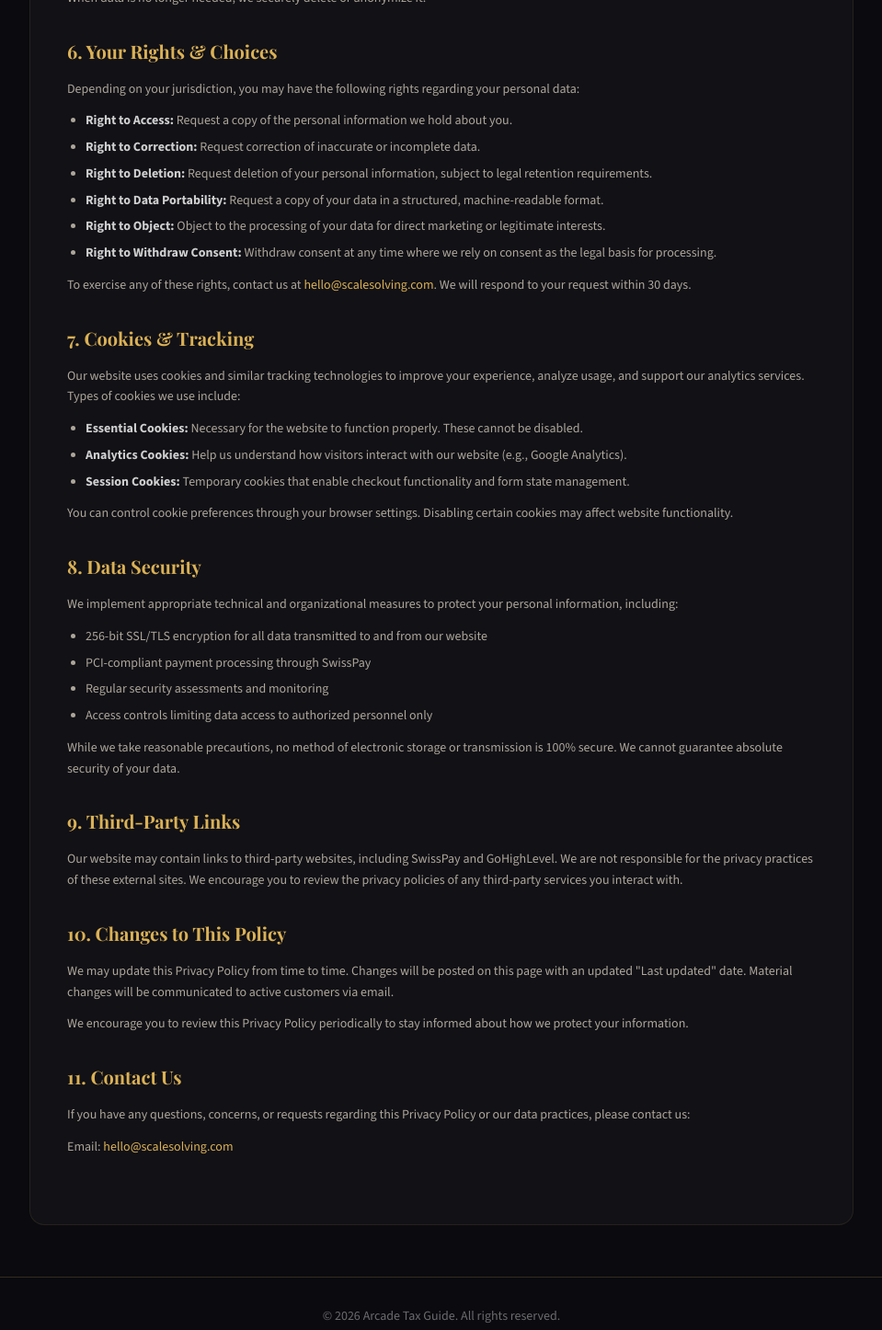
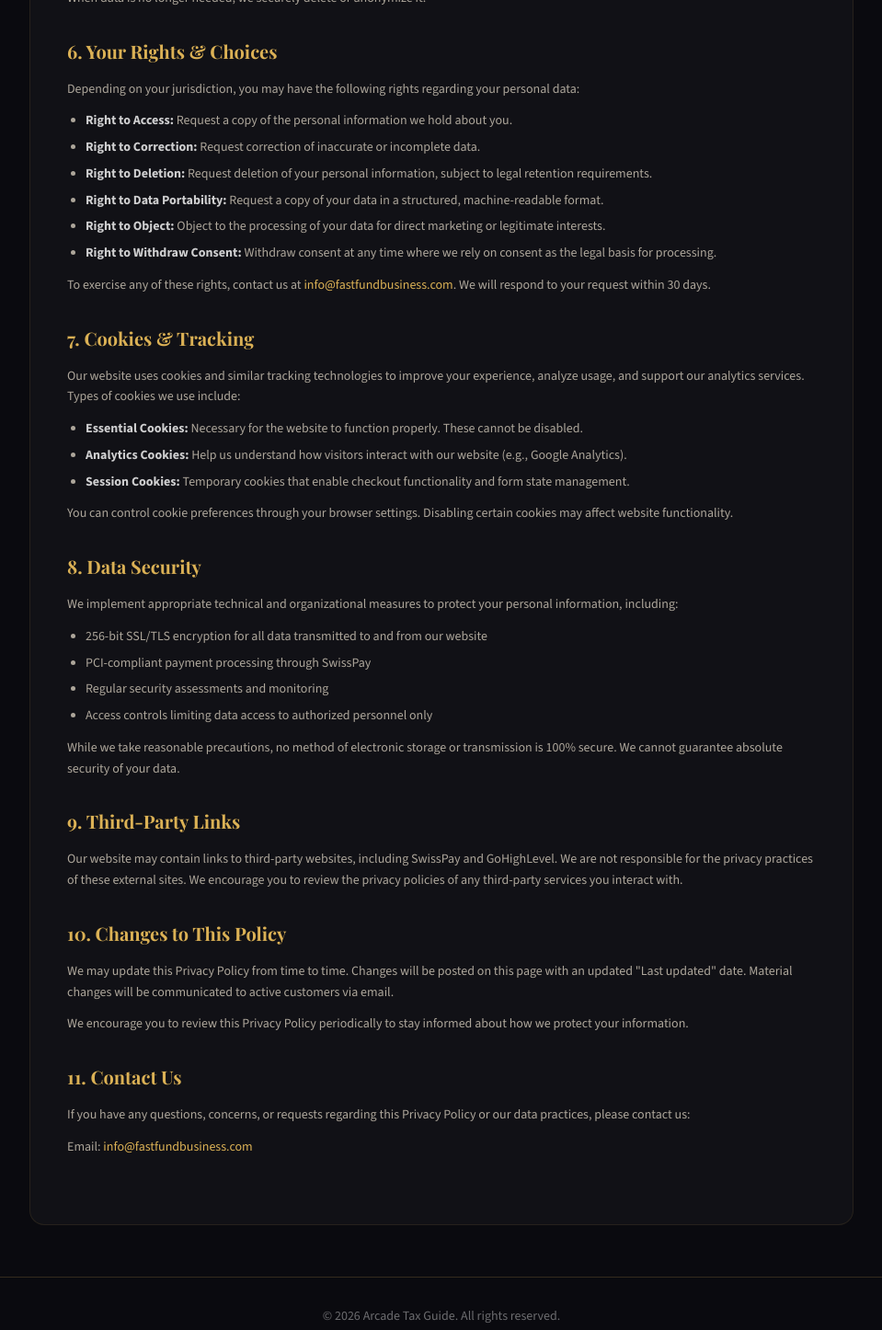
Before and after one commit to kennysabangan/arcade-tax-guide, a React (Vite) app: page /privacy-policy in a window 1280 px wide. Shown: the part 1941-3387 px from the top of the page at 92% size, without its empty margins (160-1119 px from the left). Built offline with nearby package versions, Linux system fonts and the light colour scheme; what @react-pdf/renderer would draw is missing.

Commit message:
update legal page contact email to info@fastfundbusiness.com

```diff
--- a/src/pages/PrivacyPage.jsx
+++ b/src/pages/PrivacyPage.jsx
@@ -201,7 +201,7 @@ export default function PrivacyPage() {
               </ul>
               <p className="mt-3">
                 To exercise any of these rights, contact us at{' '}
-                <a href="mailto:hello@scalesolving.com" className="text-[#dbb155] hover:underline">hello@scalesolving.com</a>.
+                <a href="mailto:info@fastfundbusiness.com" className="text-[#dbb155] hover:underline">info@fastfundbusiness.com</a>.
                 We will respond to your request within 30 days.
               </p>
             </Section>
@@ -274,7 +274,7 @@ export default function PrivacyPage() {
               </p>
               <p className="mt-2">
                 Email:{' '}
-                <a href="mailto:hello@scalesolving.com" className="text-[#dbb155] hover:underline">hello@scalesolving.com</a>
+                <a href="mailto:info@fastfundbusiness.com" className="text-[#dbb155] hover:underline">info@fastfundbusiness.com</a>
               </p>
             </Section>
           </div>
--- a/src/pages/TermsPage.jsx
+++ b/src/pages/TermsPage.jsx
@@ -147,7 +147,7 @@ export default function TermsPage() {
               </ul>
               <p className="mt-3">
                 To request a cancellation within the eligible window, contact us at{' '}
-                <a href="mailto:hello@scalesolving.com" className="text-[#dbb155] hover:underline">hello@scalesolving.com</a>.
+                <a href="mailto:info@fastfundbusiness.com" className="text-[#dbb155] hover:underline">info@fastfundbusiness.com</a>.
                 Refund requests must be submitted in writing via email.
               </p>
             </Section>
@@ -226,7 +226,7 @@ export default function TermsPage() {
               </p>
               <p className="mt-2">
                 Email:{' '}
-                <a href="mailto:hello@scalesolving.com" className="text-[#dbb155] hover:underline">hello@scalesolving.com</a>
+                <a href="mailto:info@fastfundbusiness.com" className="text-[#dbb155] hover:underline">info@fastfundbusiness.com</a>
               </p>
             </Section>
           </div>
```
